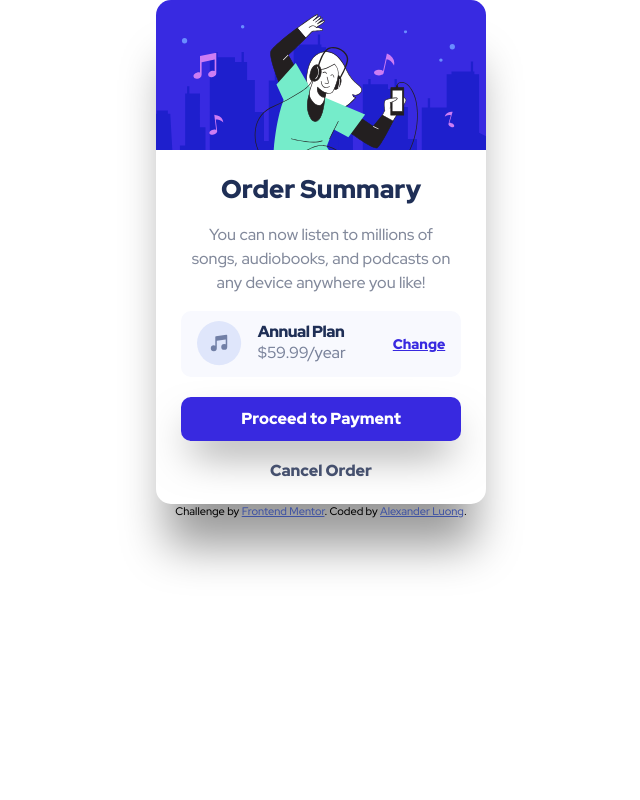
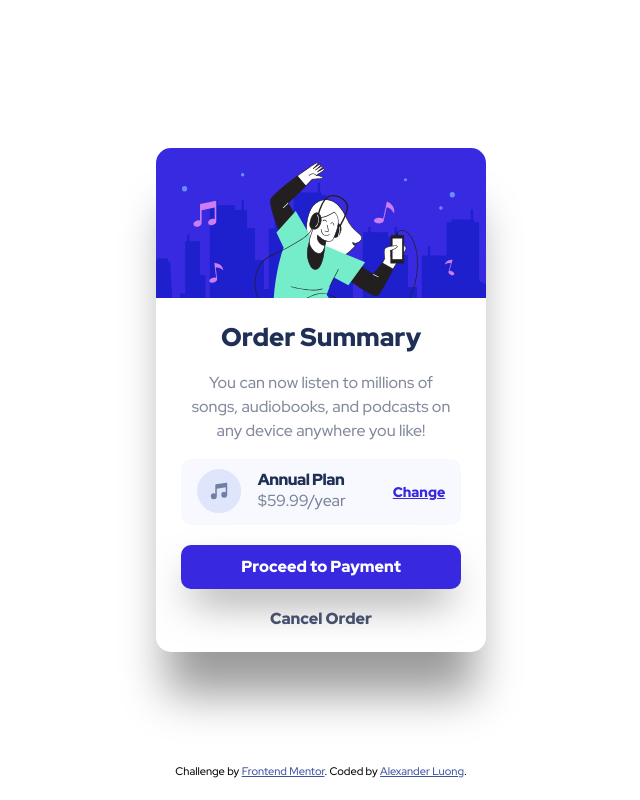
Before and after one commit to alexanderluong/order-summary-component-react, a React (Create React App) app: page / in a window 1280 px wide. Shown: the whole page, without its empty margins (319-959 px from the left). Built offline with nearby package versions, Linux system fonts and the light colour scheme.

Commit message:
Center card and attribution

```diff
--- a/src/App.css
+++ b/src/App.css
@@ -1,6 +1,10 @@
 .attribution {
   font-size: 11px;
   text-align: center;
+  position: absolute;
+  bottom: 2em;
+  left: 50%;
+  transform: translateX(-50%);
 }
 .attribution a {
   color: hsl(228, 45%, 44%);
--- a/src/components/OrderSummaryCard/OrderSummaryCard.module.css
+++ b/src/components/OrderSummaryCard/OrderSummaryCard.module.css
@@ -1,6 +1,5 @@
 .card {
   max-width: 330px;
-  margin: auto;
   padding-bottom: 0.5em;
   text-align: center;
   display: flex;
@@ -11,6 +10,11 @@
   -webkit-box-shadow: 0px 53px 46px -11px rgba(0, 0, 0, 0.4);
   -moz-box-shadow: 0px 53px 46px -11px rgba(0, 0, 0, 0.4);
   box-shadow: 0px 53px 46px -11px rgba(0, 0, 0, 0.4);
+
+  position: absolute;
+  top: 50%;
+  left: 50%;
+  transform: translate(-50%, -50%);
 }
 
 h1 {
```
